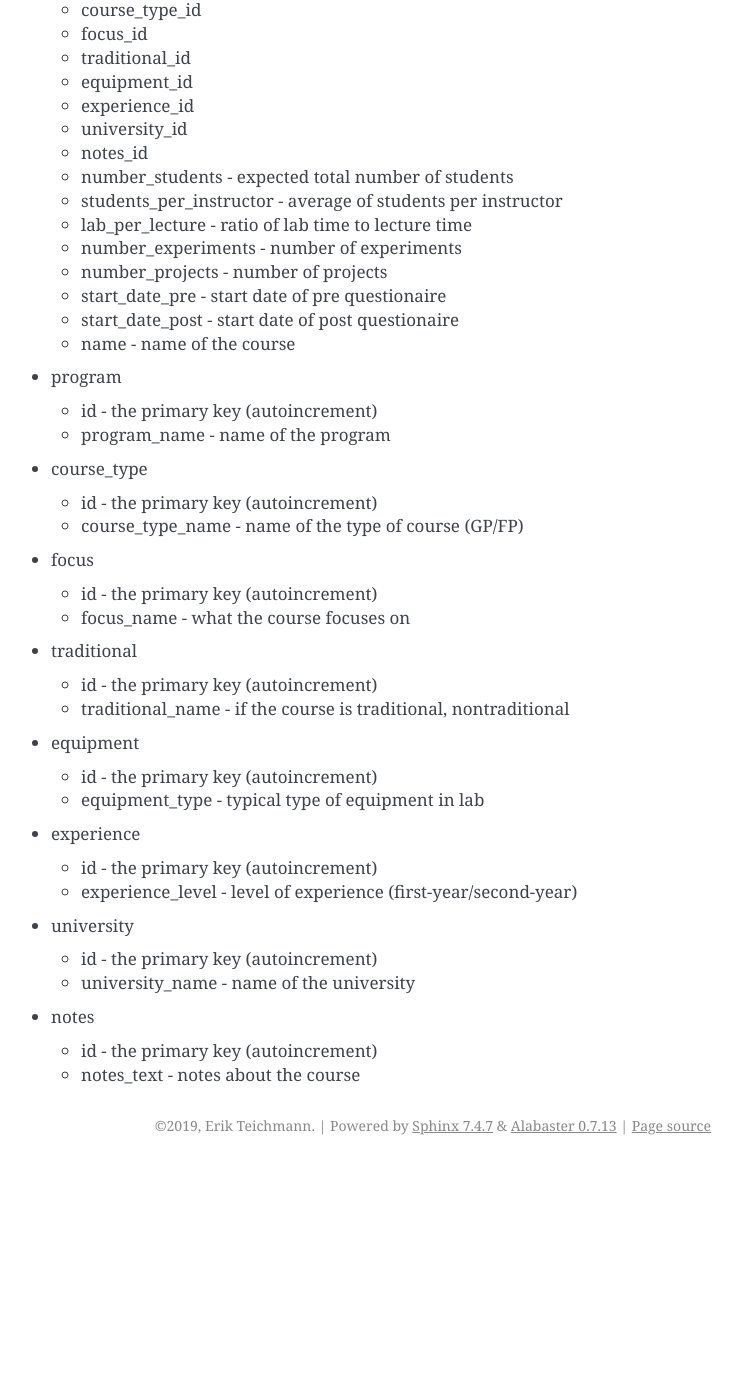
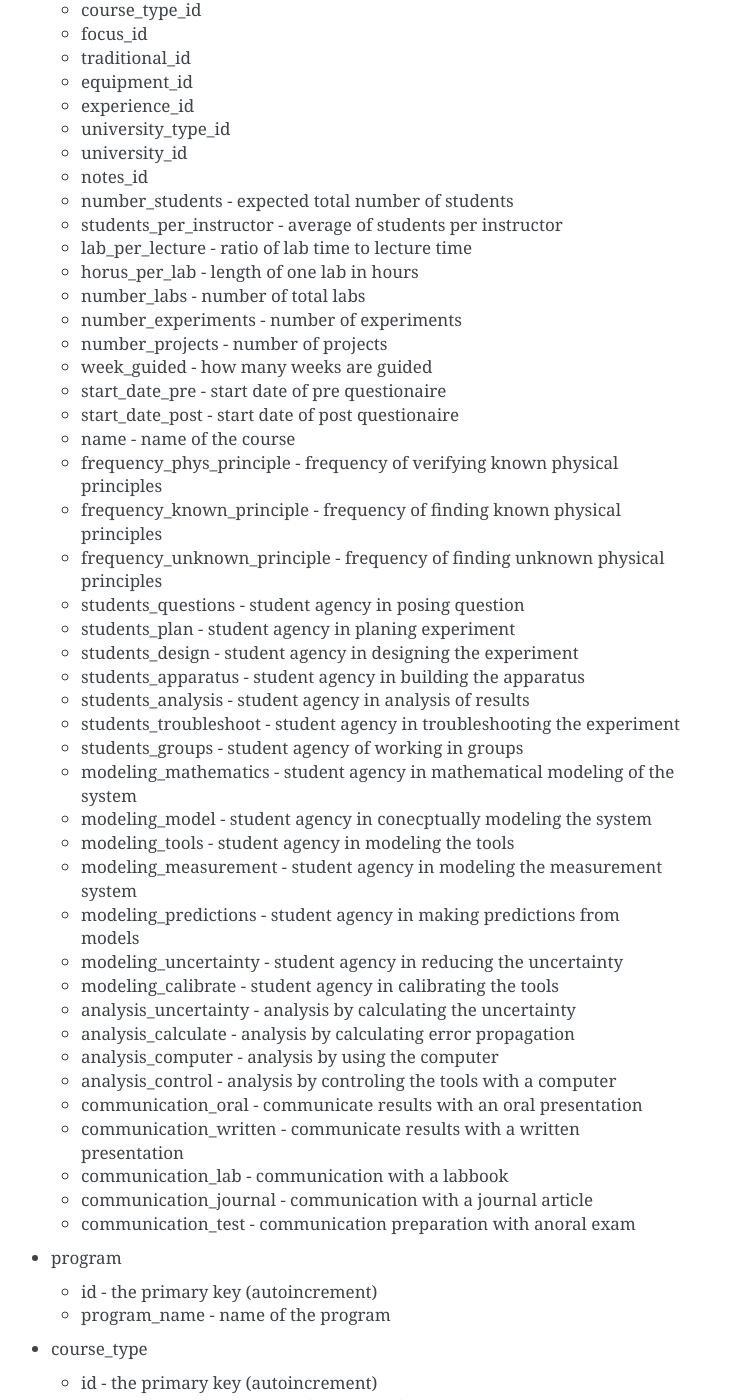
Before and after one commit to boundter/geclass, a Sphinx documentation site: the page built from docs/source/database/index.rst, in a window 1280 px wide and 1400 px high, scrolled down 550 px. Shown: the whole window, without its empty margins (399-1141 px from the left). Built offline with Sphinx 7.4.7, drawn with Linux system fonts in a browser that asks for light colours; before the commit the page ends 1715 px from its top, so only the background shows below that; some of the changed text lies outside the part shown.

Commit message:
Update: Docs for all questions

```diff
--- a/docs/source/database/index.rst
+++ b/docs/source/database/index.rst
@@ -27,16 +27,47 @@ There are two tables:
   * traditional_id
   * equipment_id
   * experience_id
+  * university_type_id
   * university_id
   * notes_id
   * number_students - expected total number of students
   * students_per_instructor - average of students per instructor
   * lab_per_lecture - ratio of lab time to lecture time
+  * horus_per_lab - length of one lab in hours
+  * number_labs - number of total labs
   * number_experiments - number of experiments
   * number_projects - number of projects
+  * week_guided - how many weeks are guided
   * start_date_pre - start date of pre questionaire
   * start_date_post - start date of post questionaire
   * name - name of the course
+  * frequency_phys_principle - frequency of verifying known physical principles
+  * frequency_known_principle - frequency of finding known physical principles
+  * frequency_unknown_principle - frequency of finding unknown physical principles
+  * students_questions - student agency in posing question
+  * students_plan - student agency in planing experiment
+  * students_design - student agency in designing the experiment
+  * students_apparatus - student agency in building the apparatus
+  * students_analysis - student agency in analysis of results
+  * students_troubleshoot - student agency in troubleshooting the experiment
+  * students_groups - student agency of working in groups
+  * modeling_mathematics - student agency in mathematical modeling of the system
+  * modeling_model - student agency in conecptually modeling the system
+  * modeling_tools - student agency in modeling the tools
+  * modeling_measurement - student agency in modeling the measurement system
+  * modeling_predictions - student agency in making predictions from models
+  * modeling_uncertainty - student agency in reducing the uncertainty
+  * modeling_calibrate - student agency in calibrating the tools
+  * analysis_uncertainty - analysis by calculating the uncertainty
+  * analysis_calculate - analysis by calculating error propagation
+  * analysis_computer - analysis by using the computer
+  * analysis_control - analysis by controling the tools with a computer
+  * communication_oral - communicate results with an oral presentation
+  * communication_written - communicate results with a written presentation
+  * communication_lab - communication with a labbook
+  * communication_journal - communication with a journal article
+  * communication_test - communication preparation with anoral exam
+
 
 * program
 
@@ -77,3 +108,9 @@ There are two tables:
 
   * id - the primary key (autoincrement)
   * notes_text - notes about the course
+
+* university_type
+
+  * id - the primary key (autoincrement)
+  * university_type_name - the type of university (eg. Hochschule,
+    Fachhochschule)
```
Also changed, not shown: docs/source/module/questions.rst (+12 -0 lines), 1 other file.
